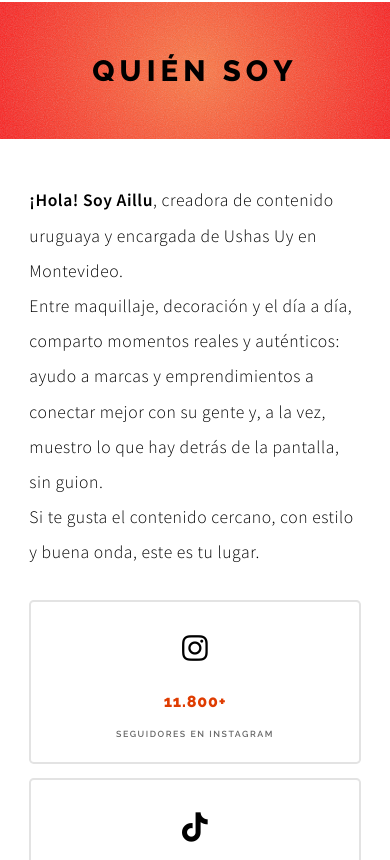
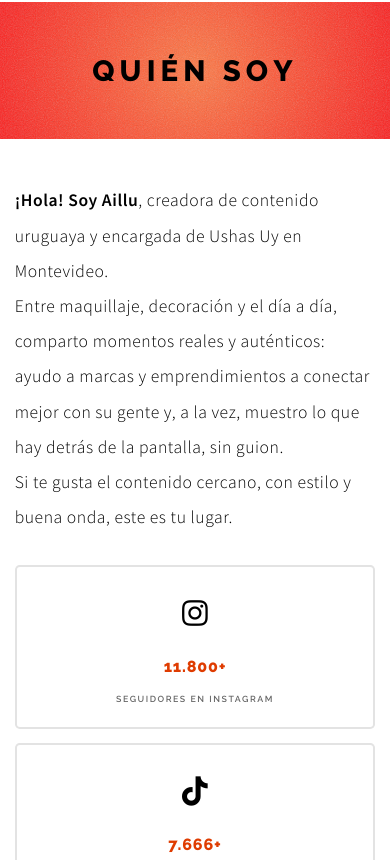
Before and after one commit to NahuelBonino/AillenReactSite, a React (Vite) app: page / in a window 390 px wide. Shown: the part 784-1644 px from the top of the page. Built offline with nearby package versions, Linux system fonts and the light colour scheme; no server answers.

Commit message:
fix padding

```diff
--- a/src/styles/main.css
+++ b/src/styles/main.css
@@ -1518,7 +1518,7 @@ ul.icons>li>a>.icon {
   }
 
   #wrapper section>.content {
-    padding: 3rem 2rem;
+    padding: 3rem 1rem;
   }
 
   #wrapper section>footer {
```
